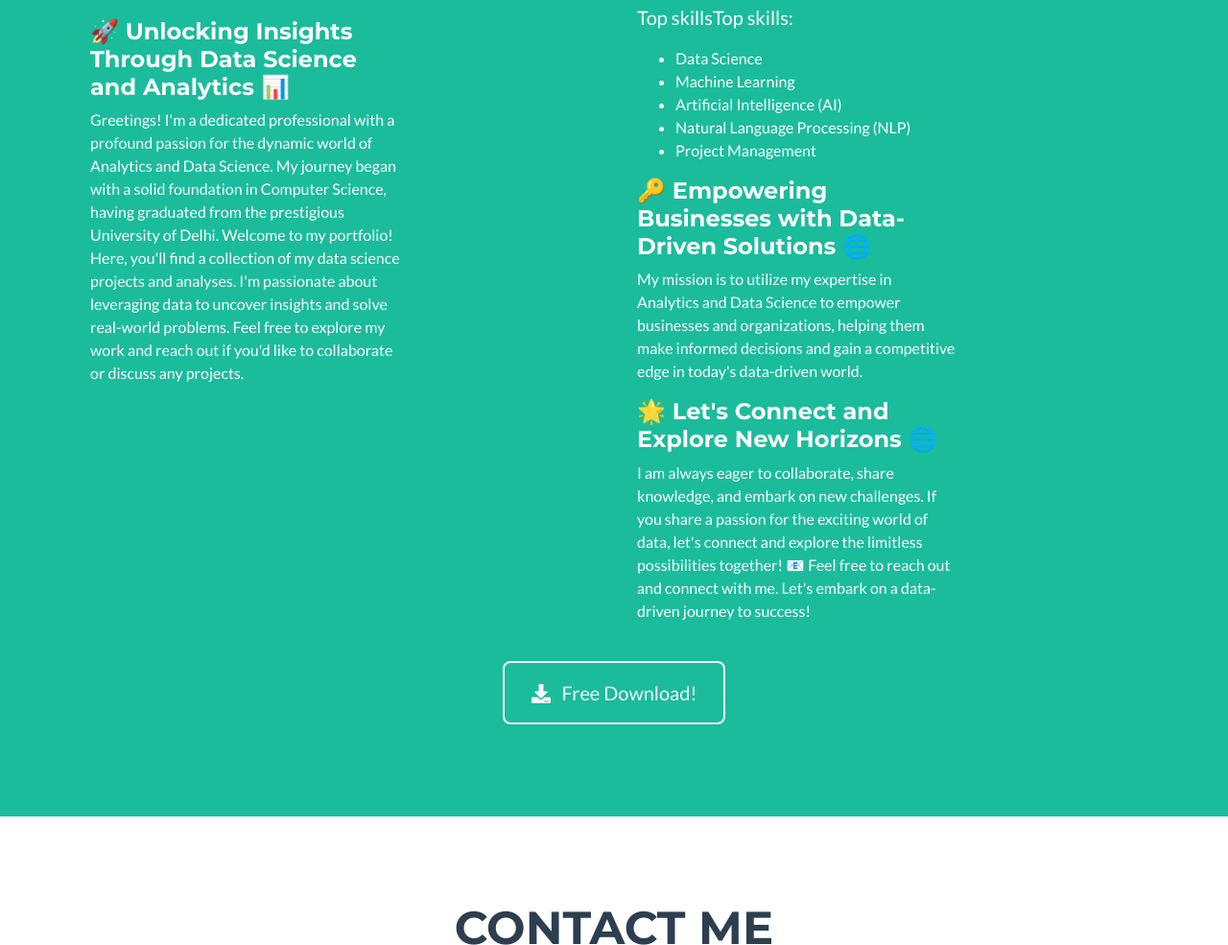
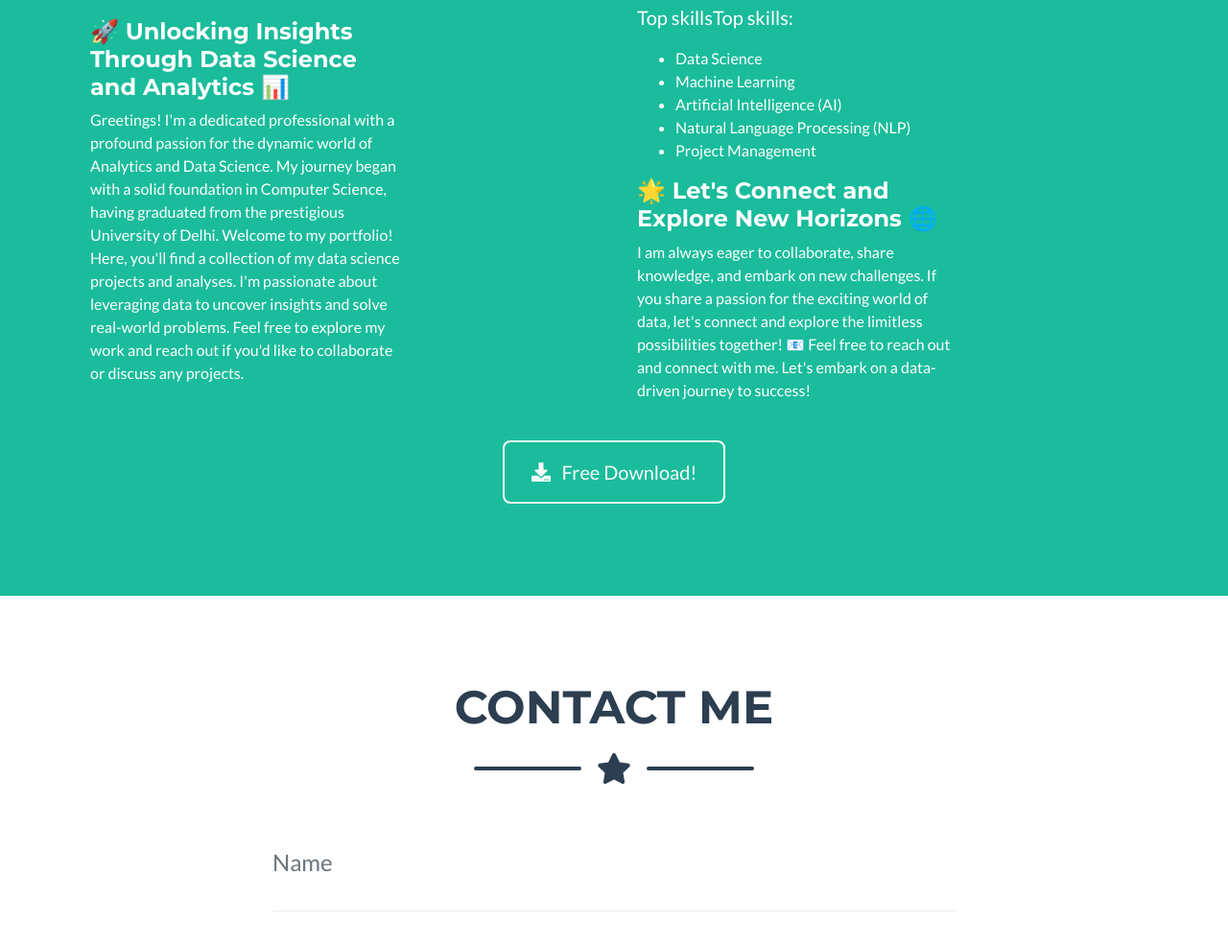
Before and after one commit to manojkumar010/manojkumar010.github.io, a plain HTML site: page index.html in a window 1280 px wide. Shown: the part 1859-2844 px from the top of the page at 96% size. Drawn offline with nearby package versions, Linux system fonts and the light colour scheme.

Commit message:
Update index.html

```diff
--- a/index.html
+++ b/index.html
@@ -148,9 +148,7 @@ Welcome to my  portfolio! Here, you'll find a collection of my data science proj
                             <li>Natural Language Processing (NLP)</li>
                             <li>Project Management</li>
                             </ul>
-                    <h4>🔑 Empowering Businesses with Data-Driven Solutions 🌐</h4>
-<p>My mission is to utilize my expertise in Analytics and Data Science to empower businesses and organizations, helping them make informed decisions and gain a competitive edge in today's data-driven world.</p>
-<h4>🌟 Let's Connect and Explore New Horizons 🌐</h4>
+                    <h4>🌟 Let's Connect and Explore New Horizons 🌐</h4>
 <p>I am always eager to collaborate, share knowledge, and embark on new challenges. If you share a passion for the exciting world of data, let's connect and explore the limitless possibilities together!
 📧 Feel free to reach out and connect with me. Let's embark on a data-driven journey to success! </p>
                     </p></div>
```
